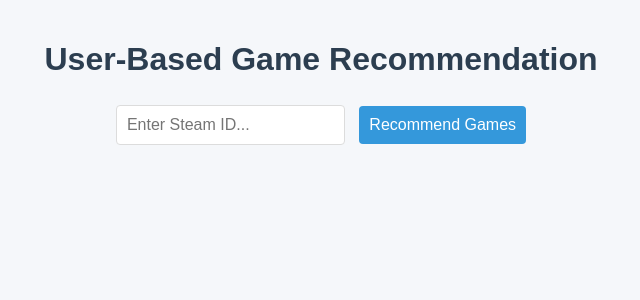
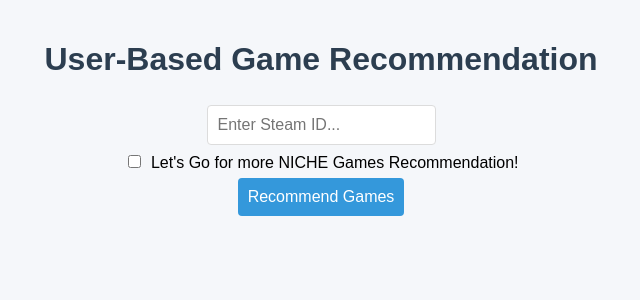
Before and after one commit to Keviniscaiji/GameRecommendSystem, a Flask app: page /user in a window 1280 px wide. Shown: the part 66-366 px from the top of the page, without its empty margins (319-959 px from the left). Run offline with Flask 3, Linux system fonts and the light colour scheme; parts of the project's set-up code (start-up, migrations or seed data) failed here and were passed over; some libraries are stand-ins or nearby versions.

Commit message:
Add niche recommendation scoring logic

```diff
--- a/app.py
+++ b/app.py
@@ -107,12 +107,11 @@
         review_num_score = (log_review_num / log_max_review_num) if log_max_review_num > 0 else 0
 
         genre_score = jaccard_similarity(query_genres, df.iloc[idx]['genres_list'])
-        weighted_score = sim + w_date * release_score + w_rating * rating_score + w_genre * genre_score + w_recommend_num * review_num_score
+        weighted_score = sim * w_description + w_date * release_score + w_rating * rating_score + w_genre * genre_score + w_recommend_num * review_num_score
 
         recommendations.append({
             'Index': int(idx),
             'ID': int(df.iloc[idx]['appid']),
-            'Image_url': df.iloc[idx]['header_image'],
             'Name': df.iloc[idx]['name'],
             'Similarity': float(sim),
             'Weighted_Score': float(weighted_score),
@@ -355,3 +354,91 @@
 
 if __name__ == '__main__':
     app.run(debug=True, host='0.0.0.0', port=5001)
+
+
+# === Custom Niche Recommendation ===
+
+def recommend_games(user_embedding, df, faiss_index, top_k=100, niche_mode=False):
+    D, I = faiss_index.search(user_embedding.reshape(1, -1), top_k)
+    candidates = df.iloc[I[0]].copy()
+    candidates["similarity"] = -D[0]
+
+    # 计算额外字段
+    candidates["popularity"] = candidates["positive_ratings"] + candidates["negative_ratings"]
+    candidates["rating"] = candidates["positive_ratings"] / (candidates["popularity"].replace(0, 1))
+    candidates["review_ratio"] = candidates["popularity"] / candidates["owners"].replace(0, 1)
+    candidates["playtime_score"] = candidates["median_playtime"] / 60  # 小时数
+    candidates["achievement_score"] = candidates["achievements"].fillna(0)
+
+    # niche 模式下过滤：高评分 + 少人玩
+    if niche_mode:
+        candidates = candidates[
+            (candidates["rating"] >= 0.85) &
+            (candidates["popularity"] <= 50000)
+        ]
+
+    # 加权得分公式
+    λ1, λ2, λ3, λ4, λ5, λ6 = 1.0, 2.0, 2.0, 0.5, 0.3, 0.00005
+    candidates["score"] = (
+        λ1 * candidates["similarity"] +
+        λ2 * candidates["rating"] +
+        λ3 * candidates["review_ratio"] +
+        λ4 * candidates["playtime_score"] +
+        λ5 * candidates["achievement_score"] -
+        λ6 * candidates["popularity"]
+    )
+
+    return candidates.sort_values("score", ascending=False).head(10).to_dict("records")
+
+
+
+# === Modified Route ===
+@app.route('/user_recommend', methods=['POST'])
+def user_recommend():
+    steam_id = request.form.get('query')
+    if not steam_id:
+        return jsonify({"error": "Steam ID is required"}), 400
+
+    # 获取 Steam 个人资料
+    profile = generator.generate_user_profile(steam_id)
+    if not profile or "games" not in profile:
+        return jsonify({"error": "Failed to fetch user profile or no games found"}), 400
+
+    games = profile["games"]
+    total_games = len(games)
+
+    if total_games == 0:
+        return jsonify({"error": "No games found in user's library"}), 400
+
+    # 确定选择游戏数量和每游戏推荐数量
+    base_num = 5  # 目标选择 5 个游戏
+    rec_per_game = 10  # 每游戏默认推荐 10 个
+
+    if total_games < base_num:
+        selected_games = games
+        num_selected = len(selected_games)
+        rec_per_game = max(1, 50 // num_selected)  # 调整推荐数量，尽量接近 50 个总推荐
+    else:
+        selected_games = random.sample(games, base_num)
+
+    # 为每个选中的游戏生成推荐
+    all_recommendations = []
+    for game in selected_games:
+        game_id = game["app_id"]
+        recs = recommend_games(loaded_df.loc[loaded_df["app_id"] == game_id]["Description_Embedding"].values[0], loaded_df, index, top_k=rec_per_game, niche_mode="niche_mode" in request.form)
+        all_recommendations.extend(recs)
+
+    # 从所有推荐中随机选择 10 个
+    final_recommendations = random.sample(all_recommendations, min(10, len(all_recommendations)))
+
+    # 构造返回数据
+    result = {
+        "user_info": profile["user_info"],
+        "selected_games": [{"name": g["name"], "app_id": g["app_id"]} for g in selected_games],
+        "recommendations": final_recommendations,
+        "message": f"Selected {len(selected_games)} games, each with {rec_per_game} recommendations, final 10 picked from {len(all_recommendations)} total."
+    }
+    return jsonify(result)
+
+if __name__ == '__main__':
+    app.run(debug=True, host='0.0.0.0', port=5001)
--- a/static/js/user_scripts.js
+++ b/static/js/user_scripts.js
@@ -36,6 +36,9 @@
         const formData = new URLSearchParams();
         formData.append("game_id", g.app_id);
         formData.append("top_n", "20");
+        if (document.getElementById("nicheCheckbox").checked) {
+          formData.append("niche_mode", "1");
+        }
 
         const r = await fetch("/recommend", {
           method: "POST",
--- a/templates/user.html
+++ b/templates/user.html
@@ -4,6 +4,15 @@
 
 <div class="search-section">
   <input type="text" id="query" placeholder="Enter Steam ID..." />
+
+<div class="checkbox">
+  <label>
+    <input type="checkbox" id="nicheCheckbox" />
+    Let's Go for more NICHE Games Recommendation!
+
+  </label>
+</div>
+
   <button onclick="searchUserProfile()">Recommend Games</button>
 </div>
 
```
